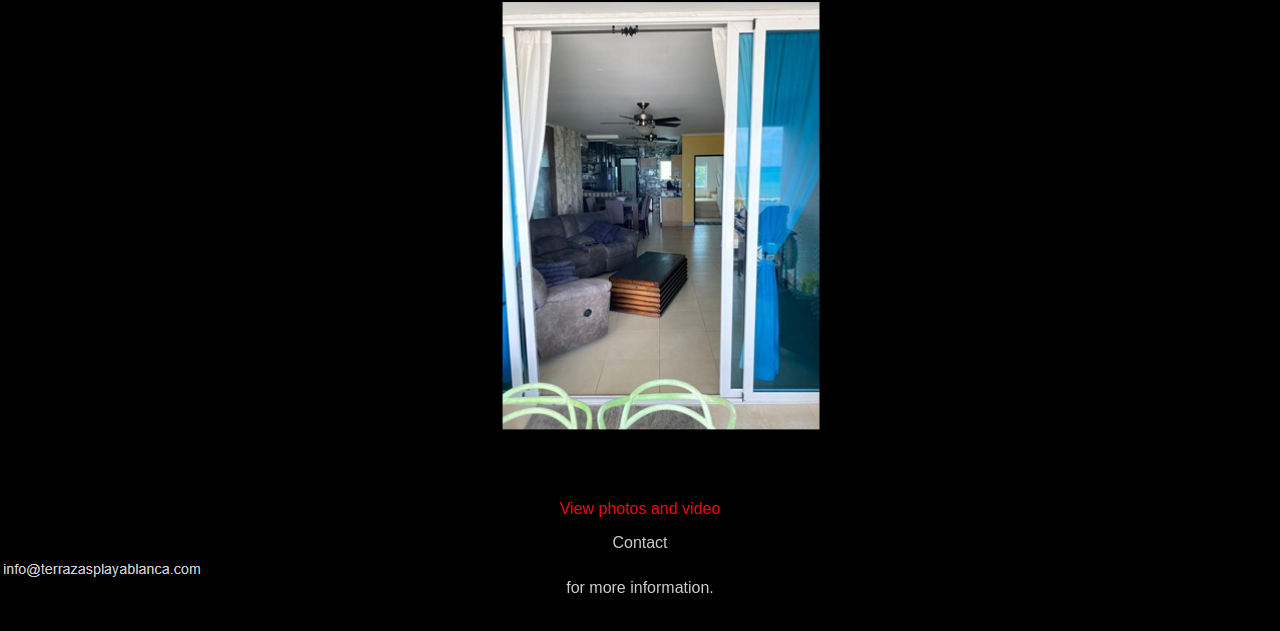
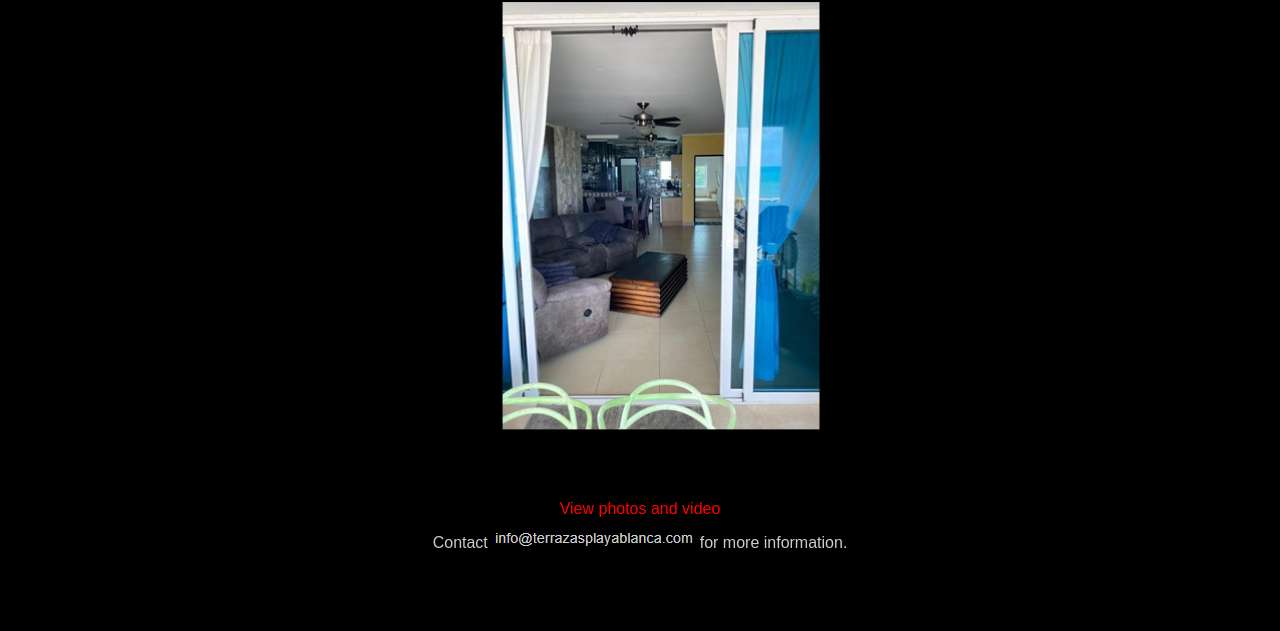
Before and after one commit to hypyr1/hypyr1.github.io, a plain HTML site: page index.html in a window 1280 px wide. Shown: the part 147-778 px from the top of the page. Drawn offline with Linux system fonts and the light colour scheme.

Commit message:
Update index.html

```diff
--- a/index.html
+++ b/index.html
@@ -105,8 +105,7 @@ text-decoration: none !important;
 }
 
 .email {
-display: block;
-padding-top: 10px;
+margin-top: -4px;
 }
 
 /* set height and width to the biggest slide in the series */
```
